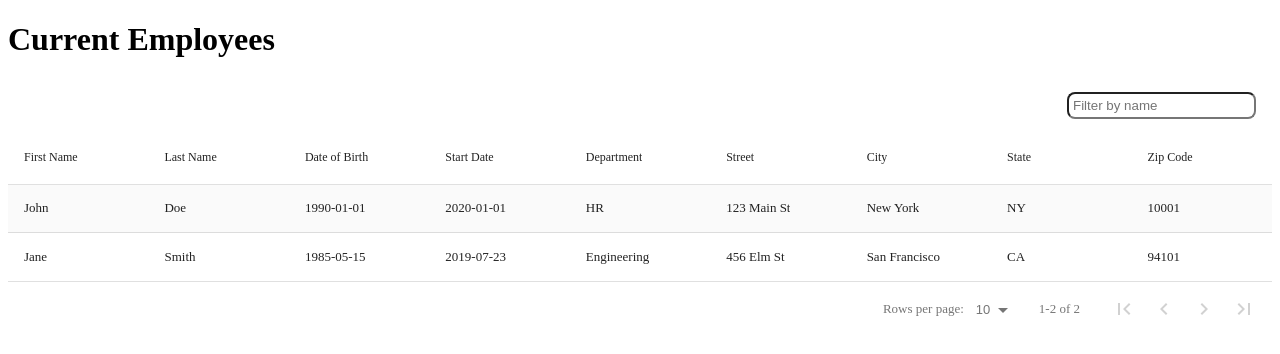
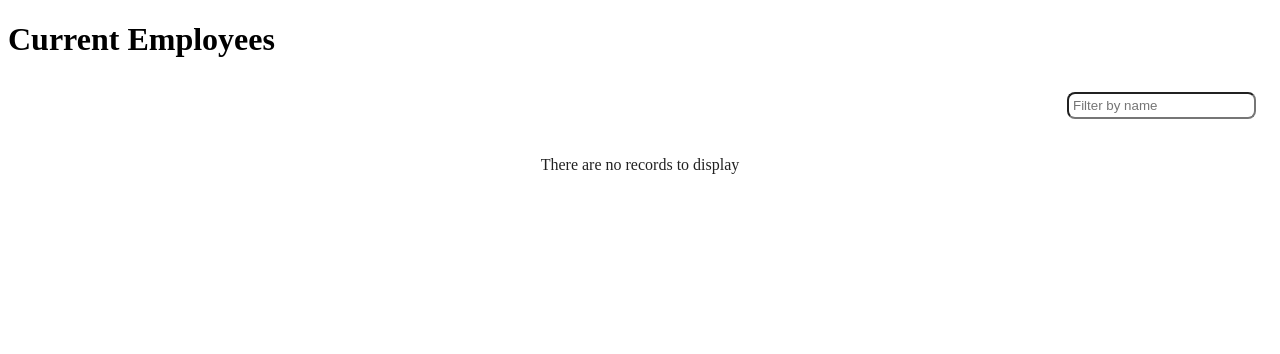
Before and after one commit to RyanDjafri/HRnet, a React (Create React App) app: page /employee in a window 1280 px wide. Shown: the top 354 px of the page. Built offline with nearby package versions, Linux system fonts and the light colour scheme.

Commit message:
correction redux

```diff
--- a/src/components/redux/reducers.js
+++ b/src/components/redux/reducers.js
@@ -1,19 +1,14 @@
-import { ADD_EMPLOYEE, GET_EMPLOYEE } from "./actionTypes";
-
 const initialState = {
   employees: [],
 };
 
 const employeeReducer = (state = initialState, action) => {
+  console.log(state);
   switch (action.type) {
-    case ADD_EMPLOYEE:
+    case "ADD_EMPLOYEE":
       return {
         ...state,
         employees: [...state.employees, action.payload],
-      };
-    case GET_EMPLOYEE:
-      return {
-        ...state,
       };
     default:
       return state;
--- a/src/pages/EmployeeList.js
+++ b/src/pages/EmployeeList.js
@@ -1,36 +1,13 @@
+// EmployeeList.js
+
 import React, { useState, useMemo } from "react";
+import { useSelector } from "react-redux";
 import EmployeeDataTable from "../components/DataTable";
 
 const EmployeeList = () => {
   const [filterText, setFilterText] = useState("");
 
-  const data = useMemo(
-    () => [
-      {
-        firstName: "John",
-        lastName: "Doe",
-        dateOfBirth: "1990-01-01",
-        startDate: "2020-01-01",
-        department: "HR",
-        street: "123 Main St",
-        city: "New York",
-        state: "NY",
-        zipCode: "10001",
-      },
-      {
-        firstName: "Jane",
-        lastName: "Smith",
-        dateOfBirth: "1985-05-15",
-        startDate: "2019-07-23",
-        department: "Engineering",
-        street: "456 Elm St",
-        city: "San Francisco",
-        state: "CA",
-        zipCode: "94101",
-      },
-    ],
-    []
-  );
+  const data = useSelector((state) => state.employees);
 
   const columns = useMemo(
     () => [
--- a/src/pages/Home.js
+++ b/src/pages/Home.js
@@ -1,8 +1,10 @@
 import React, { useState, useEffect } from "react";
 import { useDispatch } from "react-redux";
+import moment from "moment";
 import Modal from "../components/Modal";
 import { addEmployee } from "../components/redux/actions";
 import DateTimePicker from "../components/DateTimePicker";
+import { NavLink } from "react-router-dom";
 
 const Home = () => {
   const [states, setStates] = useState([]);
@@ -88,15 +90,14 @@ const Home = () => {
     const employee = {
       firstName,
       lastName,
-      dateOfBirth,
-      startDate,
+      dateOfBirth: dateOfBirth.format("YYYY-MM-DD"),
+      startDate: startDate.format("YYYY-MM-DD"),
       department,
       street,
       city,
       state,
       zipCode,
     };
-    console.log(employee);
     dispatch(addEmployee(employee));
     setIsModalOpen(true);
   };
@@ -105,8 +106,8 @@ const Home = () => {
     setIsModalOpen(false);
     setFirstName("");
     setLastName("");
-    setDateOfBirth("");
-    setStartDate("");
+    setDateOfBirth(moment());
+    setStartDate(moment());
     setDepartment("");
     setStreet("");
     setCity("");
@@ -217,6 +218,7 @@ const Home = () => {
         <h2>Employee Saved!</h2>
         <p>The employee has been successfully saved.</p>
         <button onClick={closeModal}>Close</button>
+        <NavLink to="/employee">See Employees</NavLink>
       </Modal>
     </div>
   );
```
